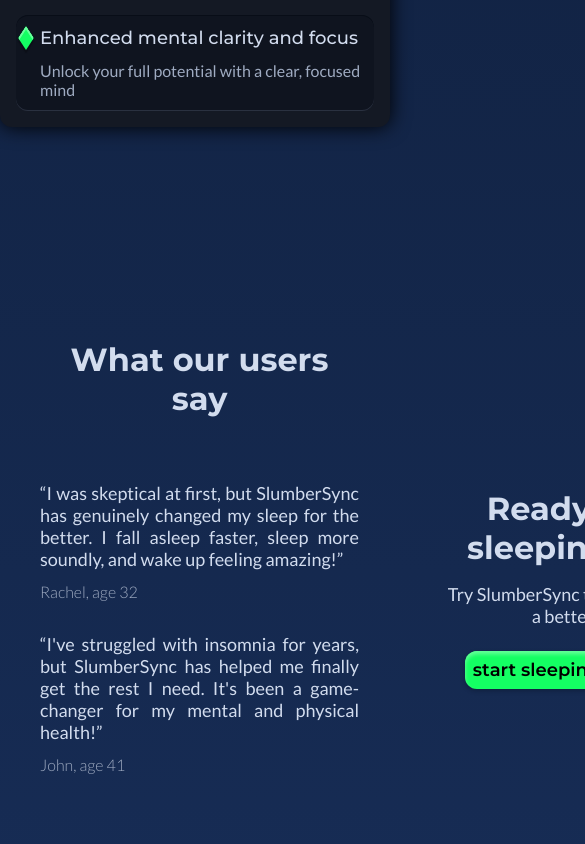
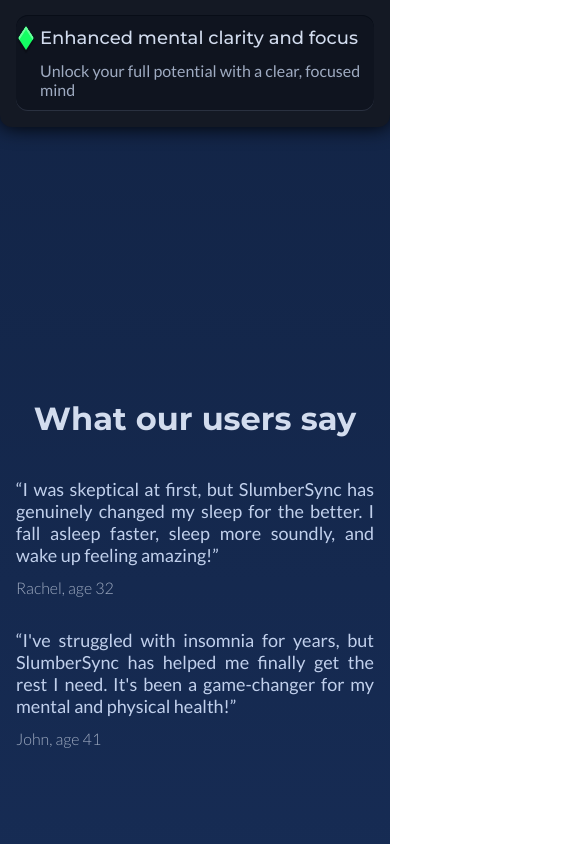
Before and after one commit to FrancoASalinas/SlumberSync, a plain HTML site: page index.html in a window 390 px wide. Shown: the part 1700-2544 px from the top of the page, 585 px wide, since content can reach past the window. Drawn offline with nearby package versions, Linux system fonts and the light colour scheme.

Commit message:
fix: scroll animation overflowing on mobile.

```diff
--- a/index.css
+++ b/index.css
@@ -197,10 +197,14 @@
   position: relative;
   display: flex;
   width: 200vw;
-  justify-content: space-between;
+  justify-content: space-around;
   background-color: transparent;
-  margin-top: 8px;
-  gap: 30px;
+}
+
+.scroll-wrapper {
+  width: 100vw;
+  overflow-x: hidden;
+  margin-top: 24px;
 }
 
 .testimonials {
@@ -210,8 +214,7 @@
   flex-direction: column;
   justify-content: center;
   align-items: center;
-  gap: 64px;
-  margin: 0 24px;
+  gap: 40px;
 }
 
 .testimonials__header {
@@ -239,8 +242,10 @@
   flex-direction: column;
   justify-content: center;
   gap: 12px;
-  font-weight: 400;
+  font-weight: 100;
+  font-family: 'Lato';
   font-size: 16px;
+  color: #c1d0ec;
 }
 
 .testimonials__testimonial--right {
--- a/index.html
+++ b/index.html
@@ -79,10 +79,11 @@
         </ul>
       </section>
     </section>
-    <div class="scroll-container">
-      <section class="testimonials">
-        <h2 class="testimonials__header">What our users say</h2>
-        <div class="testimonials__container">
+    <div class="scroll-wrapper">
+      <div class="scroll-container">
+        <section class="testimonials">
+          <h2 class="testimonials__header">What our users say</h2>
+          <div class="testimonials__container">
           <li class="testimonials__testimonial">
             <q class="testimonial__quote"
               >I was skeptical at first, but SlumberSync has genuinely changed
@@ -109,6 +110,7 @@
         <button class="primary-button">start sleeping better tonight</button>
       </section>
     </div>
+  </div>
   </body>
   <script src="https://cdn.jsdelivr.net/npm/gsap@3.12.5/dist/gsap.min.js"></script>
   <script src="https://cdn.jsdelivr.net/npm/gsap@3.12.5/dist/ScrollTrigger.min.js"></script>
```
